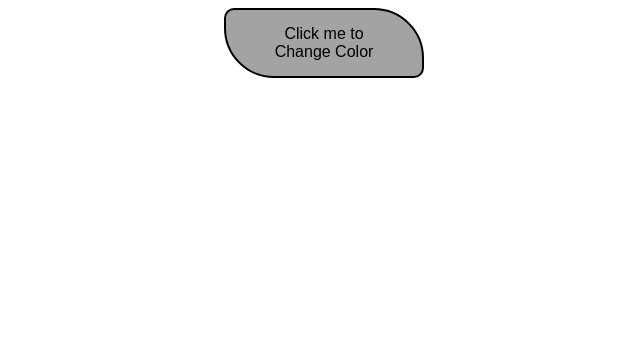
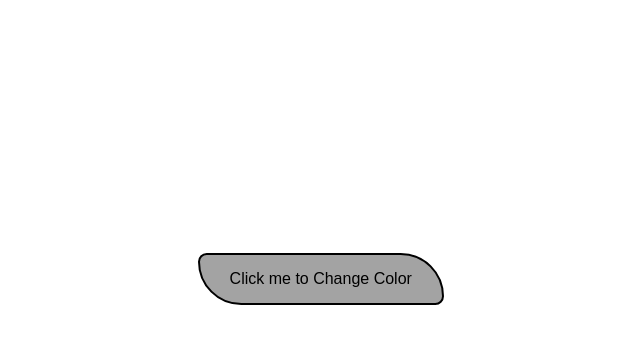
Before and after one commit to Sanjay-2004/WEEK-3, a plain HTML site: page index.html in a window 1280 px wide. Shown: the whole page, without its empty margins (316-956 px from the left). Drawn offline with Linux system fonts and the light colour scheme.

Commit message:
button changes

```diff
--- a/index.html
+++ b/index.html
@@ -15,11 +15,10 @@
     </div>
 </body>
 <style>
-    .container {
-        margin: auto;
-        width: 200px;
+    .container{
+        margin-top: 20%;
+        margin-left: 40%;
     }
-
     button {
         background-color: rgba(116, 116, 116, 0.664);
         border: 2px solid black;
@@ -28,6 +27,12 @@
         padding: 15px 30px;
         font-size: 16px;
         cursor: pointer;
+    }
+    button:active {
+            transform: scale(0.95);
+        }
+    button:active:hover{
+        box-shadow: 3px 3px 5px rgba(116, 116, 116, 0.664);
     }
 </style>
 <script>
```
